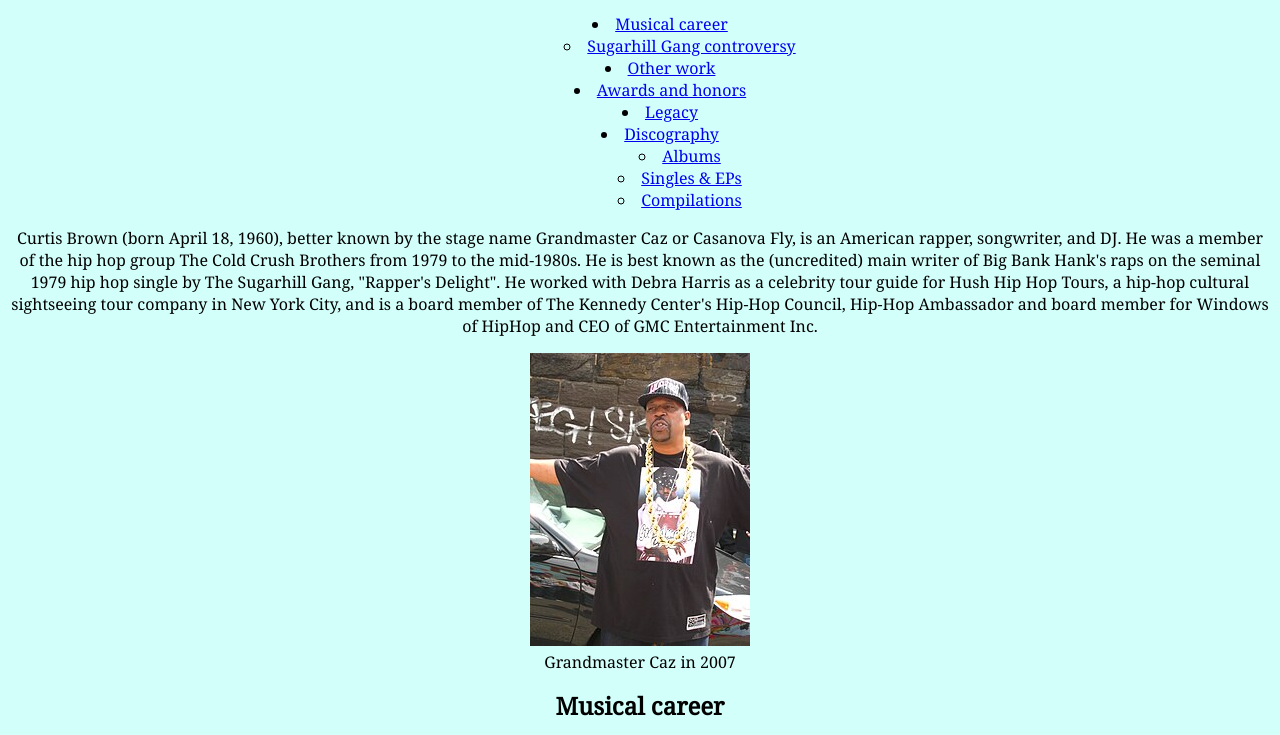
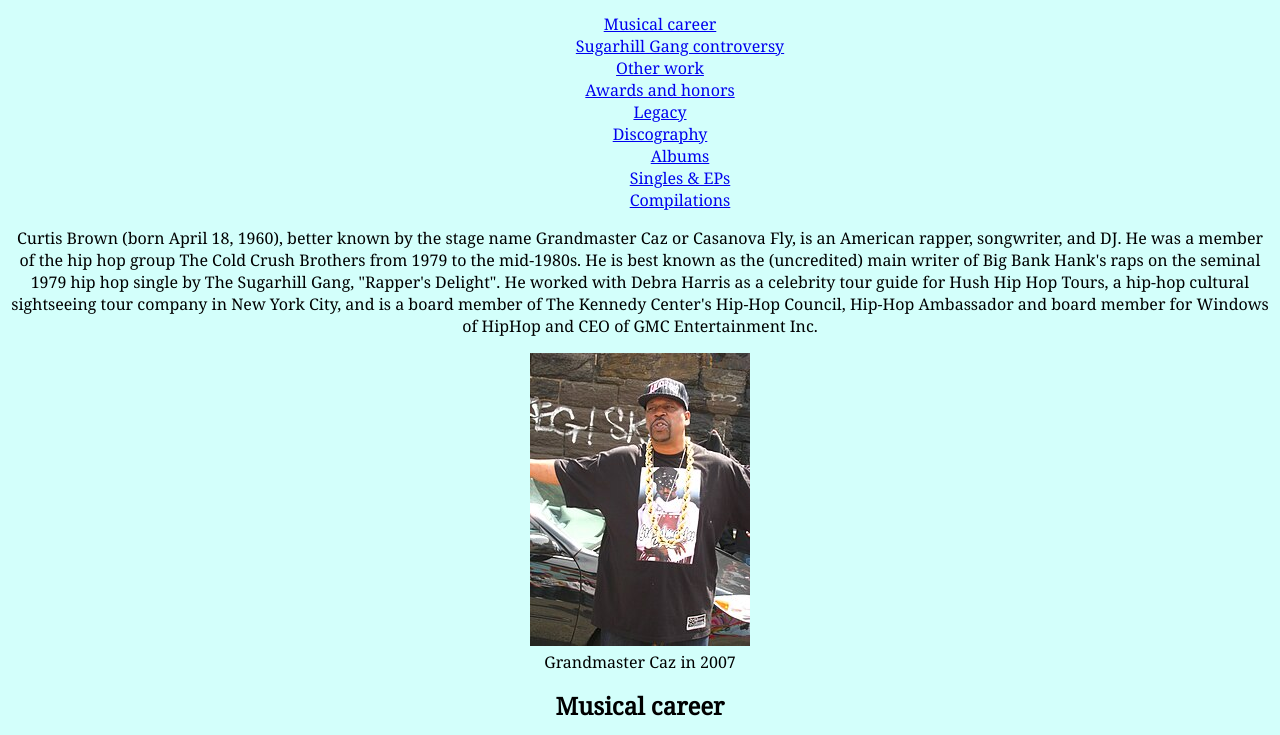
Before and after one commit to HowieMiao/CSCI-3150-Lab-2, a plain HTML site: page index.html in a window 1280 px wide. Shown: the part 54-789 px from the top of the page. Drawn offline with Linux system fonts and the light colour scheme.

Commit message:
updated to index.html

```diff
--- a/style.css
+++ b/style.css
@@ -3,7 +3,7 @@
 body{
     background-color: #D3FFFB;
     font-family: 'Noto Serif', sans-serif;
-    text-align: center; /* Center align all elements */
+text-align: center; /* Center align all elements */
 }
 
 h1,h2,h3 {
@@ -12,6 +12,7 @@ h1,h2,h3 {
 }
 
 ul {
+    list-style-type: none; /* Remove bullets */
     text-align: center;
     padding-left: auto;
 }
```
